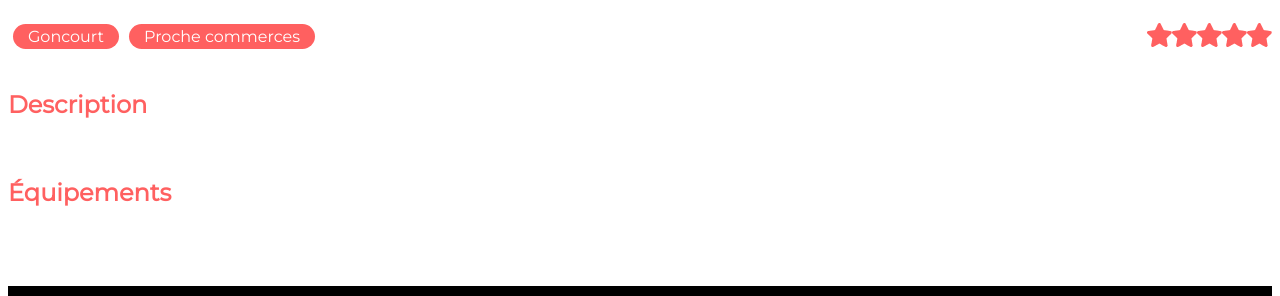
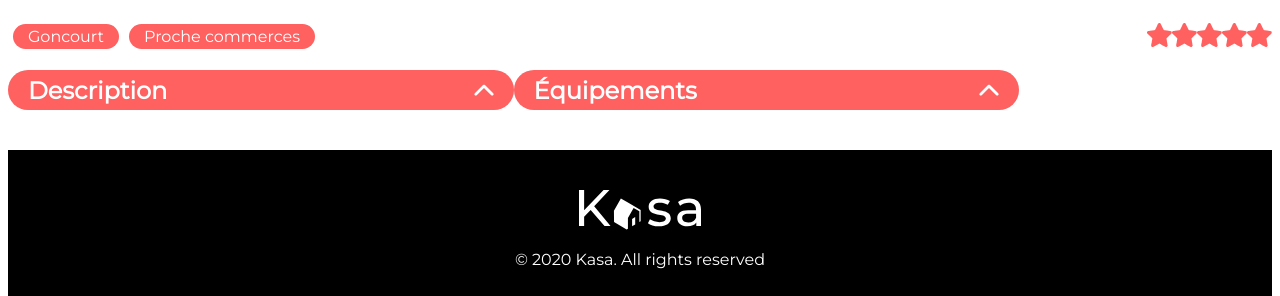
Before and after one commit to A-Pogam/Kasa, a React (Create React App) app: page /housing/0979876d in a window 1280 px wide. Shown: the part 905-1201 px from the top of the page. Built offline with nearby package versions, Linux system fonts and the light colour scheme.

Commit message:
created collapse for housing

```diff
--- a/src/components/Collapse.jsx
+++ b/src/components/Collapse.jsx
@@ -1,5 +1,4 @@
 import arrowUpImg from '../assets/arrowUp.svg';
-
 import React, { useState } from 'react';
 
 const HousingCollapse = ({ title, content }) => {
@@ -10,7 +9,7 @@ const HousingCollapse = ({ title, content }) => {
   };
 
   return (
-    <div className="collapse">
+    <div className={`collapse ${isOpen ? 'open' : ''}`}>
       <div className="collapse-header" onClick={toggleCollapse}>
         <h2>{title}</h2>
         <img
--- a/src/pages/housing.jsx
+++ b/src/pages/housing.jsx
@@ -32,7 +32,11 @@ const Housing = () => {
       <HousingRating rating={rating} />
       </div>
       </div>
+      <div className='description-equipements'>
+      <div className='description'>
       <Collapse title="Description" content={<p>{description}</p>} />
+      </div>
+      <div className='equipements'>
       <Collapse
         title="Équipements"
         content={
@@ -43,6 +47,8 @@ const Housing = () => {
           </ul>
         }
       />
+      </div>
+      </div>
     </div>
   );
 };
--- a/src/styles/pages/housing.scss
+++ b/src/styles/pages/housing.scss
@@ -112,3 +112,53 @@
   align-items: center;
   justify-content: flex-end;
 }
+
+.description-equipements {
+  display: flex;
+  align-items: center;
+
+  .description,
+  .equipements {
+    flex: 0 0 40%;
+    display: flex;
+    align-items: center;
+    background-color: #f6f6f6;
+    border-radius: 20px;
+
+    .collapse {
+      width: 100%;
+
+      &.open {
+        .collapse-header {
+          background-color: #ff6060;
+        }
+        .collapse-content {
+          background-color: #f6f6f6;
+          color: #ff6060;
+        }
+      }
+
+      .collapse-header {
+        height: 40px; // Ajuster la hauteur selon vos préférences
+        background-color: #ff6060;
+        color: #fff;
+        display: flex;
+        justify-content: space-between;
+        align-items: center;
+        padding: 0 20px; // Ajuster le padding selon vos préférences
+        cursor: pointer;
+        border-radius: 20px;
+      }
+
+      .collapse-icon {
+        width: 20px;
+        height: 20px;
+      }
+
+      .collapse-content {
+        padding: 10px;
+        border-radius: 0 0px 20px 20px;
+      }
+    }
+  }
+}
```
